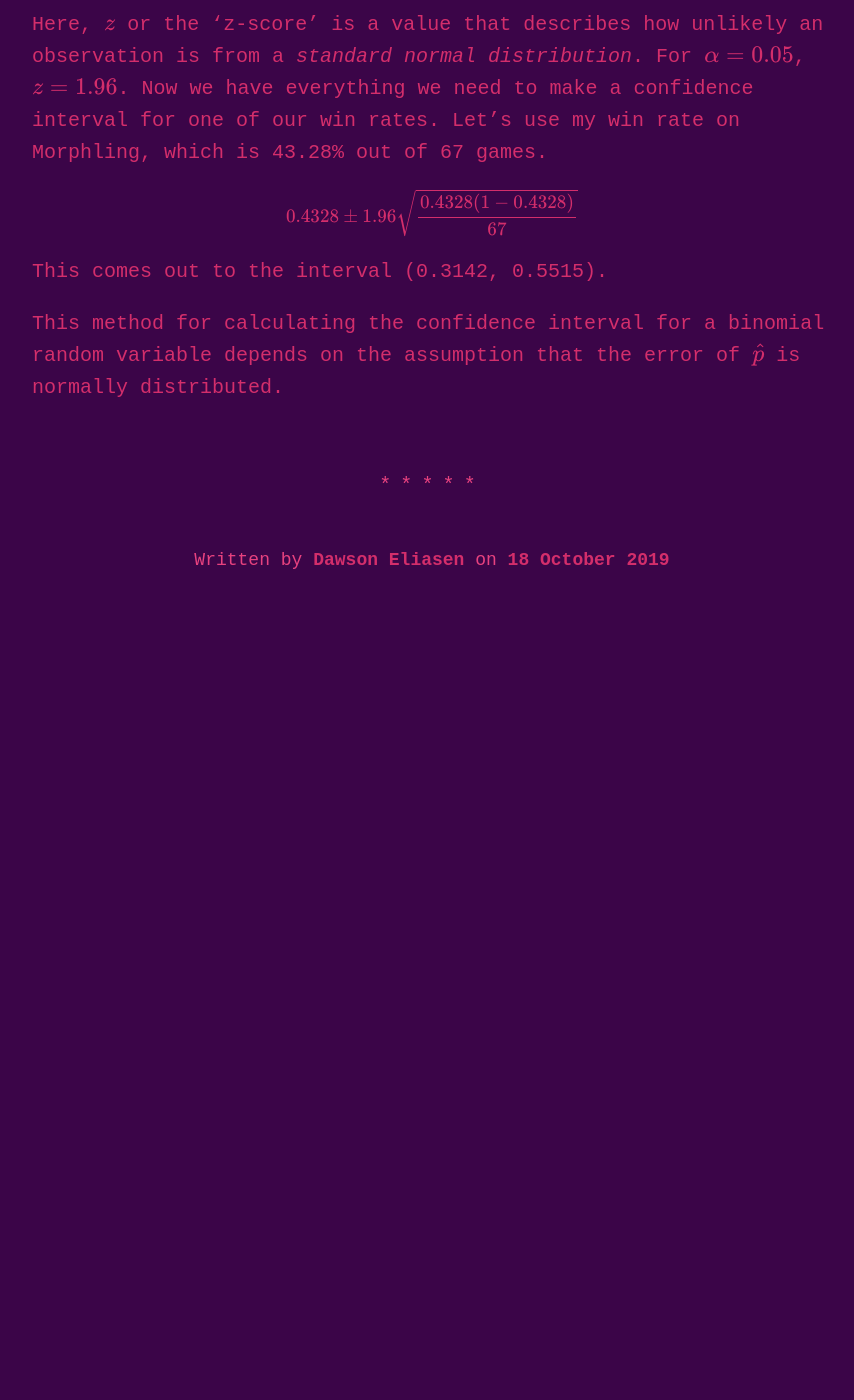
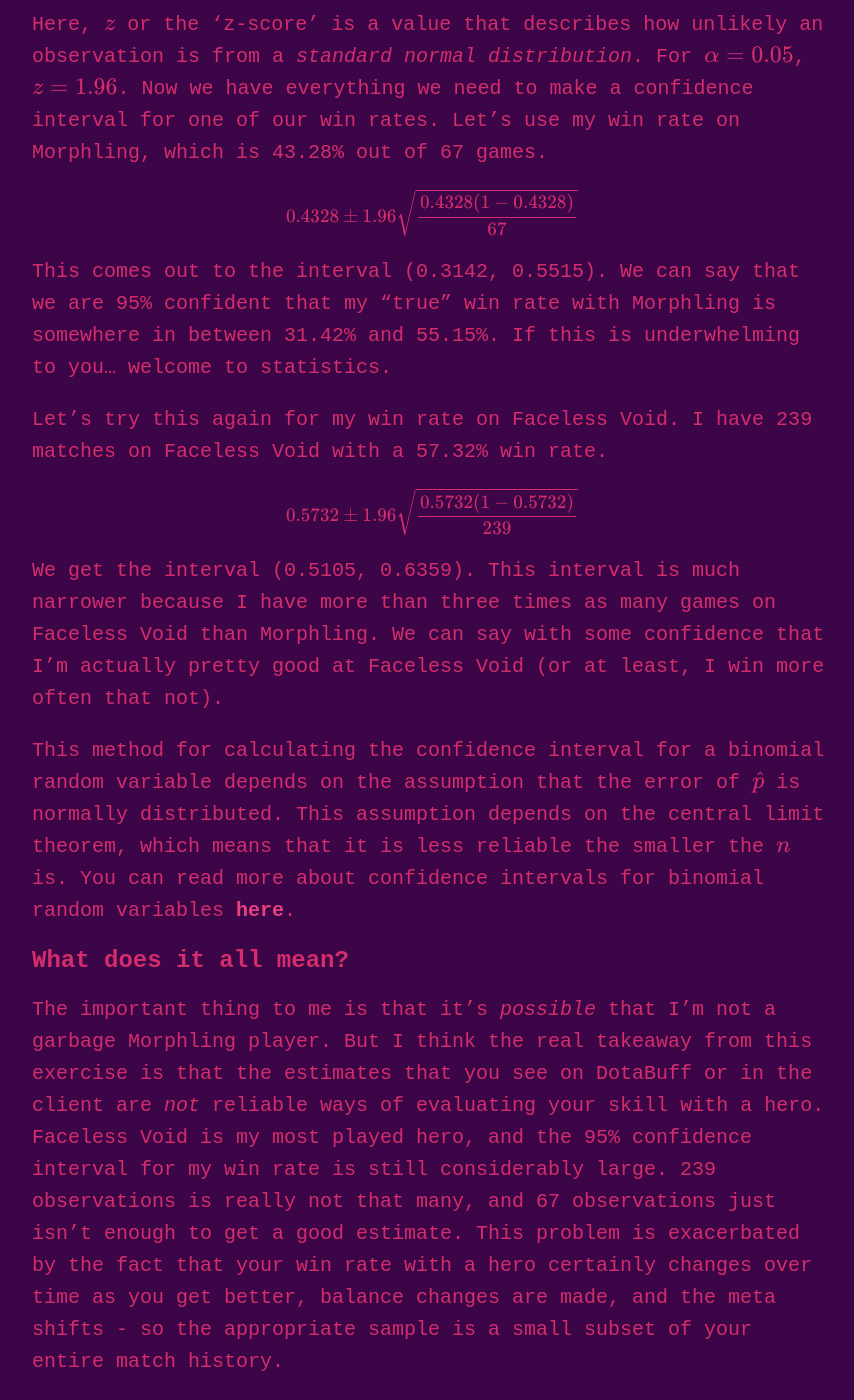
Before and after one commit to dawsoneliasen/thedotascientist, a Jekyll site: the page built from _posts/2019-10-18-confirmed-i-might-not-be-bad-at-morphling.md, in a window 1280 px wide and 1400 px high, scrolled down 2644 px. Shown: the whole window, without its empty margins (208-1062 px from the left). Built offline with Jekyll 4.4.1, drawn with Linux system fonts in a browser that asks for light colours; formulas are drawn with MathJax 3; before the commit the page ends 3316 px from its top, so only the background shows below that; some of the changed text lies outside the part shown.

Commit message:
change post name

```diff
--- a/_posts/2019-10-18-statistically-im-not-necessarily-bad-at-morphling.md
+++ b/_posts/2019-10-18-confirmed-i-might-not-be-bad-at-morphling.md
@@ -40,6 +40,21 @@ Here, $z$ or the 'z-score' is a value that describes how unlikely an observation
 $$ 0.4328 \pm 1.96 \sqrt{\frac{0.4328 (1 - 0.4328)} {67} } $$
 {% endraw %}
 
-This comes out to the interval (0.3142, 0.5515).
+This comes out to the interval (0.3142, 0.5515). We can say that we are 95% confident that my "true" win rate with Morphling is somewhere in between 31.42% and 55.15%. If this is underwhelming to you... welcome to statistics.
 
-This method for calculating the confidence interval for a binomial random variable depends on the assumption that the error of $\hat p$ is normally distributed.
+Let's try this again for my win rate on Faceless Void. I have 239 matches on Faceless Void with a 57.32% win rate.
+
+{% raw %}
+$$ 0.5732 \pm 1.96 \sqrt{\frac{0.5732 (1 - 0.5732)} {239} } $$
+{% endraw %}
+
+We get the interval (0.5105, 0.6359). This interval is much narrower because I have more than three times as many games on Faceless Void than Morphling. We can say with some confidence that I'm actually pretty good at Faceless Void (or at least, I win more often that not).
+
+This method for calculating the confidence interval for a binomial random variable depends on the assumption that the error of $\hat p$ is normally distributed. This assumption depends on the central limit theorem, which means that it is less reliable the smaller the $n$ is. You can read more about confidence intervals for binomial random variables [here](https://en.wikipedia.org/wiki/Binomial_proportion_confidence_interval).
+
+## What does it all mean?
+The important thing to me is that it's *possible* that I'm not a garbage Morphling player. But I think the real takeaway from this exercise is that the estimates that you see on DotaBuff or in the client are *not* reliable ways of evaluating your skill with a hero. Faceless Void is my most played hero, and the 95% confidence interval for my win rate is still considerably large. 239 observations is really not that many, and 67 observations just isn't enough to get a good estimate. This problem is exacerbated by the fact that your win rate with a hero certainly changes over time as you get better, balance changes are made, and the meta shifts - so the appropriate sample is a small subset of your entire match history.
+
+It's easy to put a lot of stake into the win rates you see on DotaBuff. I am probably a little too concerned about them. Just remember that these estimates are not significant.
+
+I'd love it if DotaBuff started showing confidence intervals like this, to demonstrate how reliable any estimate might be. Until then, you'll just have to do the math on your own.
```
Also changed, not shown: other parts of _posts/2019-10-18-confirmed-i-might-not-be-bad-at-morphling.md (+1 -1 lines).
